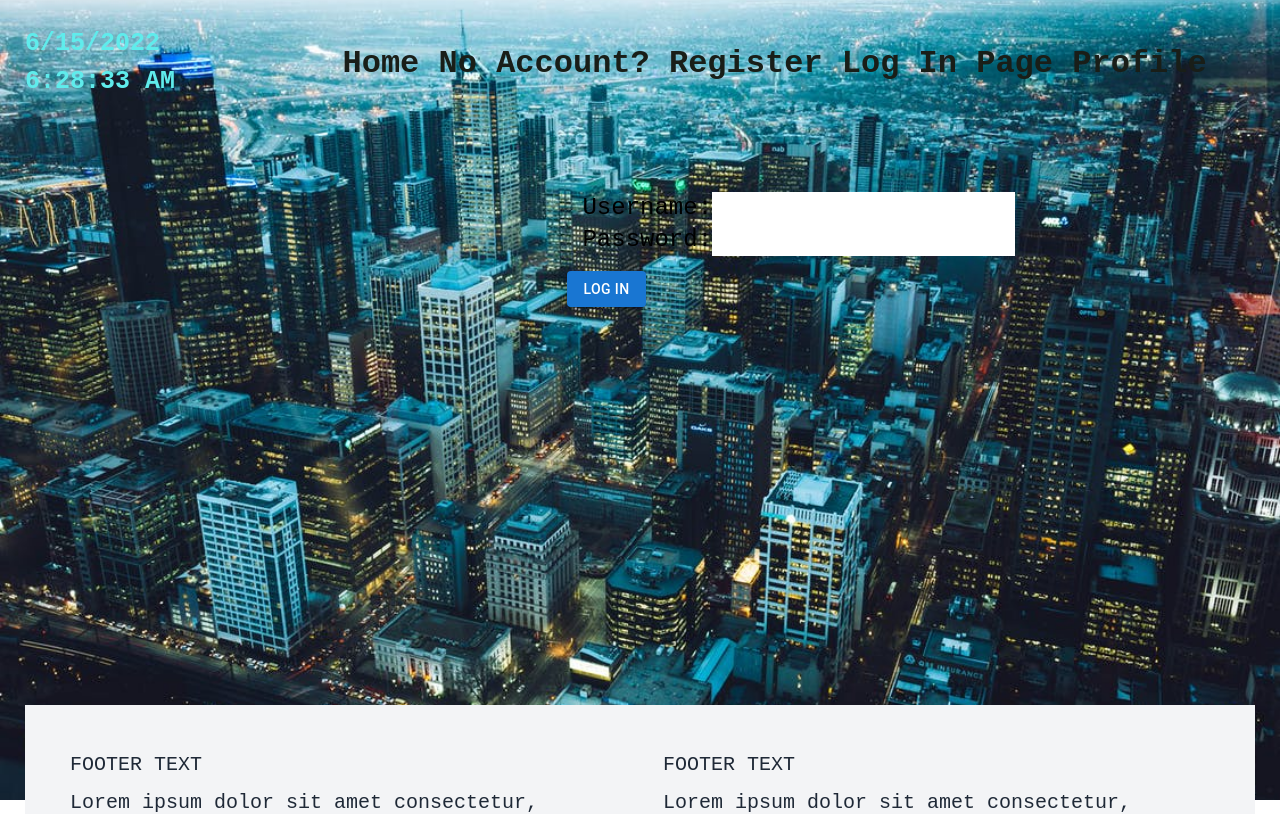
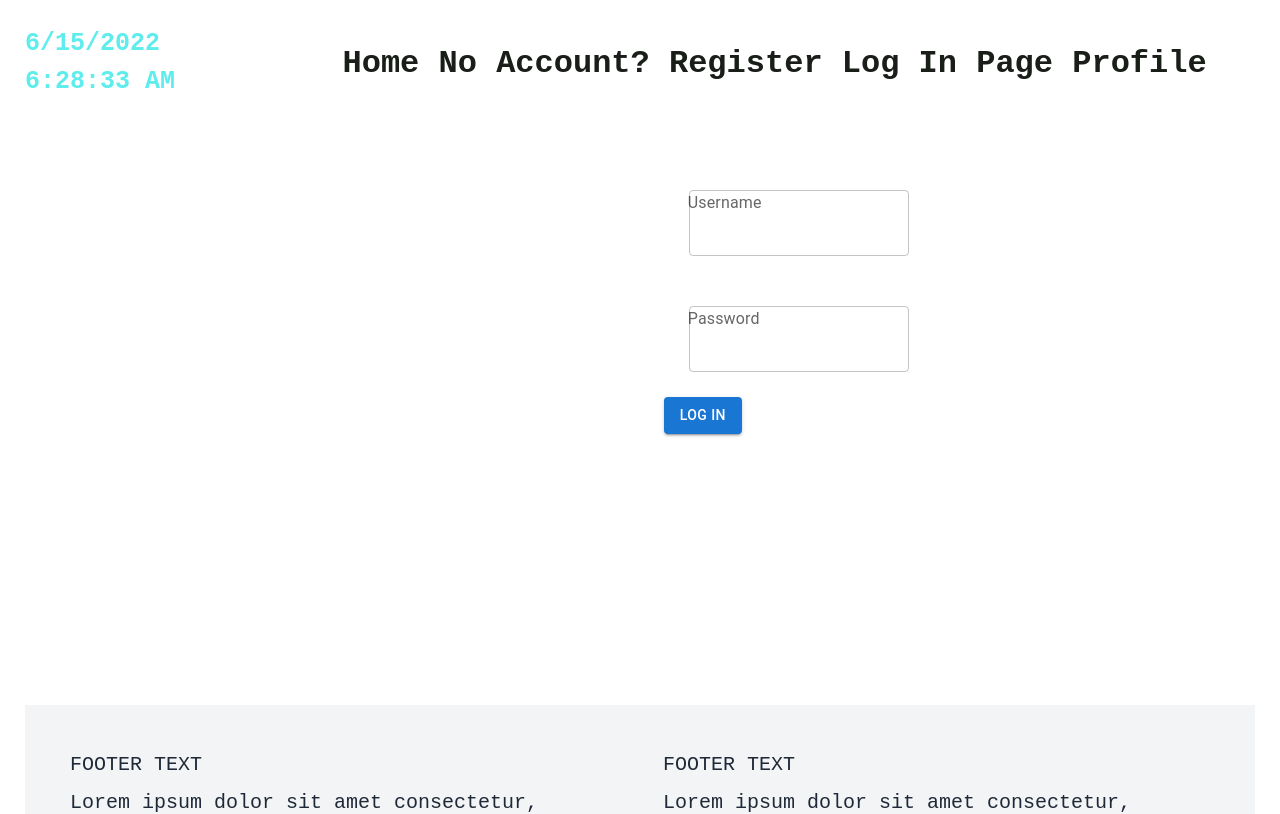
Before and after one commit to dlasap/react-practice, a React (Create React App) app: page /login in a window 1280 px wide. Shown: the top 814 px of the page. Built offline with nearby package versions, Linux system fonts and the light colour scheme.

Commit message:
added mui

```diff
--- a/src/App.tsx
+++ b/src/App.tsx
@@ -25,7 +25,7 @@ const divStyle = {
 };
 
 const style =  {
-backgroundImage: `url(${image})`,
+// backgroundImage: `url(${image})`,
 backgroundPosition: 'center',
 width: '100vw',
 height: '100vh',
--- a/src/components/login.tsx
+++ b/src/components/login.tsx
@@ -4,7 +4,7 @@ import { useNavigate } from "react-router-dom"
 import { SyntheticEvent, useEffect, useState } from "react"
 import axios from"axios"
 import { useCookies } from 'react-cookie';
-import Button from '@mui/material/Button';
+import { Button, TextField, Container, Box} from '@mui/material';
 
 const { ENDPOINt = "http://localhost:6001" } = process.env;
 
@@ -72,19 +72,21 @@ useEffect(()=>{
 
 return (
  <div>
-      <div className="text-black text-2xl">
-            <label>
-                Username:
-                <input id="username" name="username" onChange={handleText}/>
-            </label>
-            <br></br>
-            <label>
-                Password:
-                <input id="password" name="password" onChange={handleText}/>
-            </label>
-      </div>
-          <Button variant="contained" onClick={()=>verifyLogin(loginDetails)}>Log In</Button>
+
+      <Box
+      sx={{
+        width: 300,
+        height: 300,
+        '&:hover': {
+          backgroundColor: 'primary.main',
+          opacity: [0.9, 0.8, 0.7],
+        },
+      }}
+    >   <TextField id="username" label="Username" variant="outlined" onChange={handleText} />
+    <TextField id="password" label="Password" variant="outlined" onChange={handleText}/>
+    <Button variant="contained" onClick={()=>verifyLogin(loginDetails)}>Log In</Button> </Box>
       <ToastContainer/>
+
  </div>
 )
 }
```
